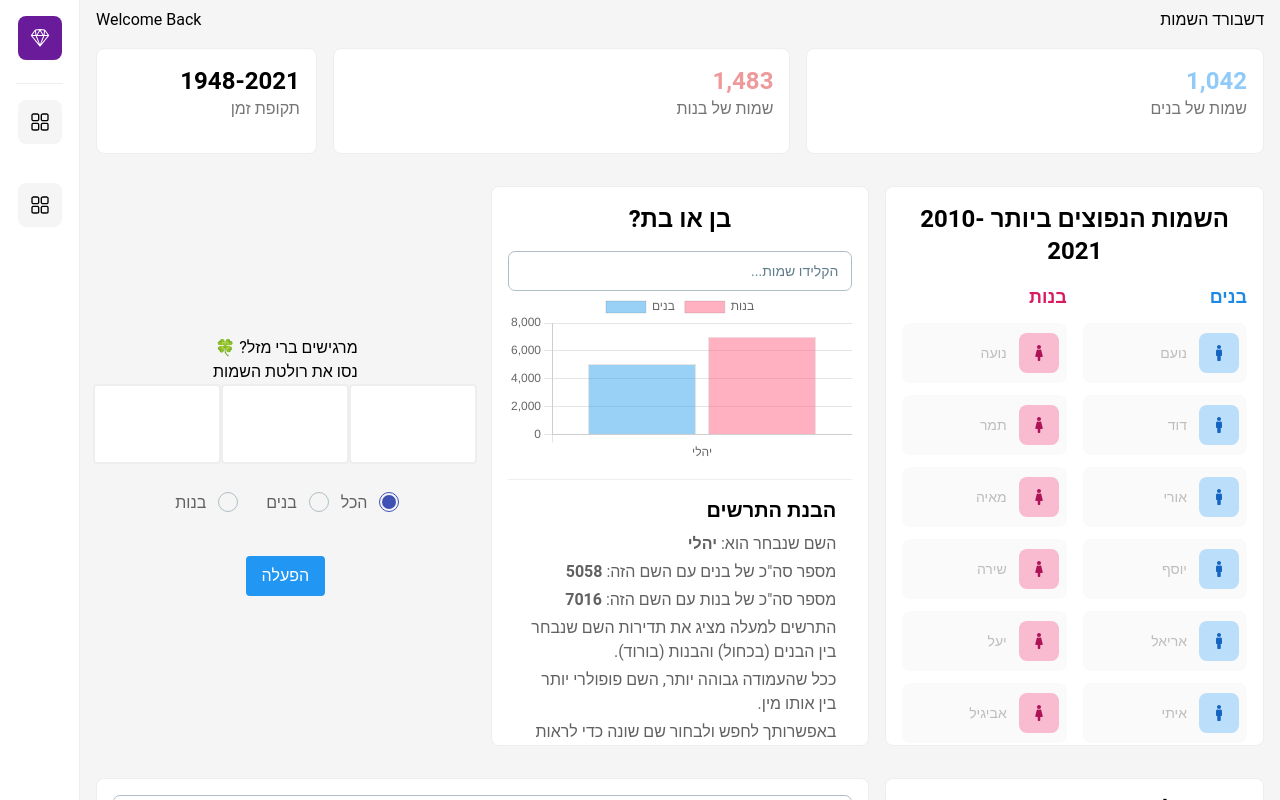
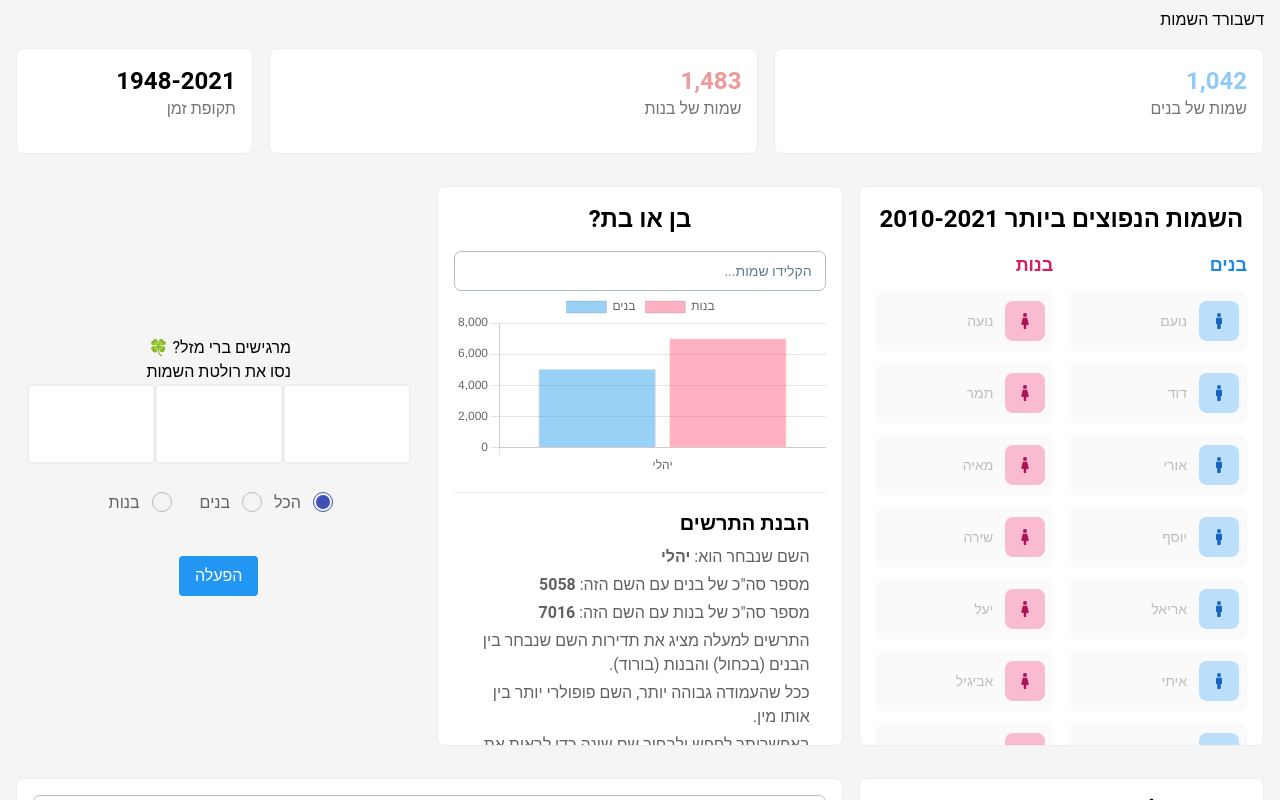
Before and after one commit to ZivAssor/baby-names, a Next.js app: page / in a window 1280 px wide. Shown: the top 800 px of the page. Built offline with nearby package versions, Linux system fonts and the light colour scheme.

Commit message:
remvoing sidebar and edit the header

```diff
--- a/components/Header.jsx
+++ b/components/Header.jsx
@@ -4,7 +4,7 @@ const Header = () => {
   return (
     <div dir='rtl' className='flex justify-between px-4 pt-2'>
         <h2>דשבורד השמות</h2>
-        <h2>Welcome Back</h2>
+        {/* <h2>Welcome Back</h2> */}
     </div>
   )
 }
--- a/pages/_app.js
+++ b/pages/_app.js
@@ -1,13 +1,13 @@
-import Sidebar from '@/components/Sidebar'
+// import Sidebar from '@/components/Sidebar'
 import '@/styles/globals.css'
 import { ThemeProvider } from "@material-tailwind/react";
 
 export default function App({ Component, pageProps }) {
   return (
     <ThemeProvider>
-    <Sidebar>
+    {/* <Sidebar> */}
   <Component {...pageProps} />
-  </Sidebar>
+  {/* </Sidebar> */}
   </ThemeProvider>
   )
 }
```
